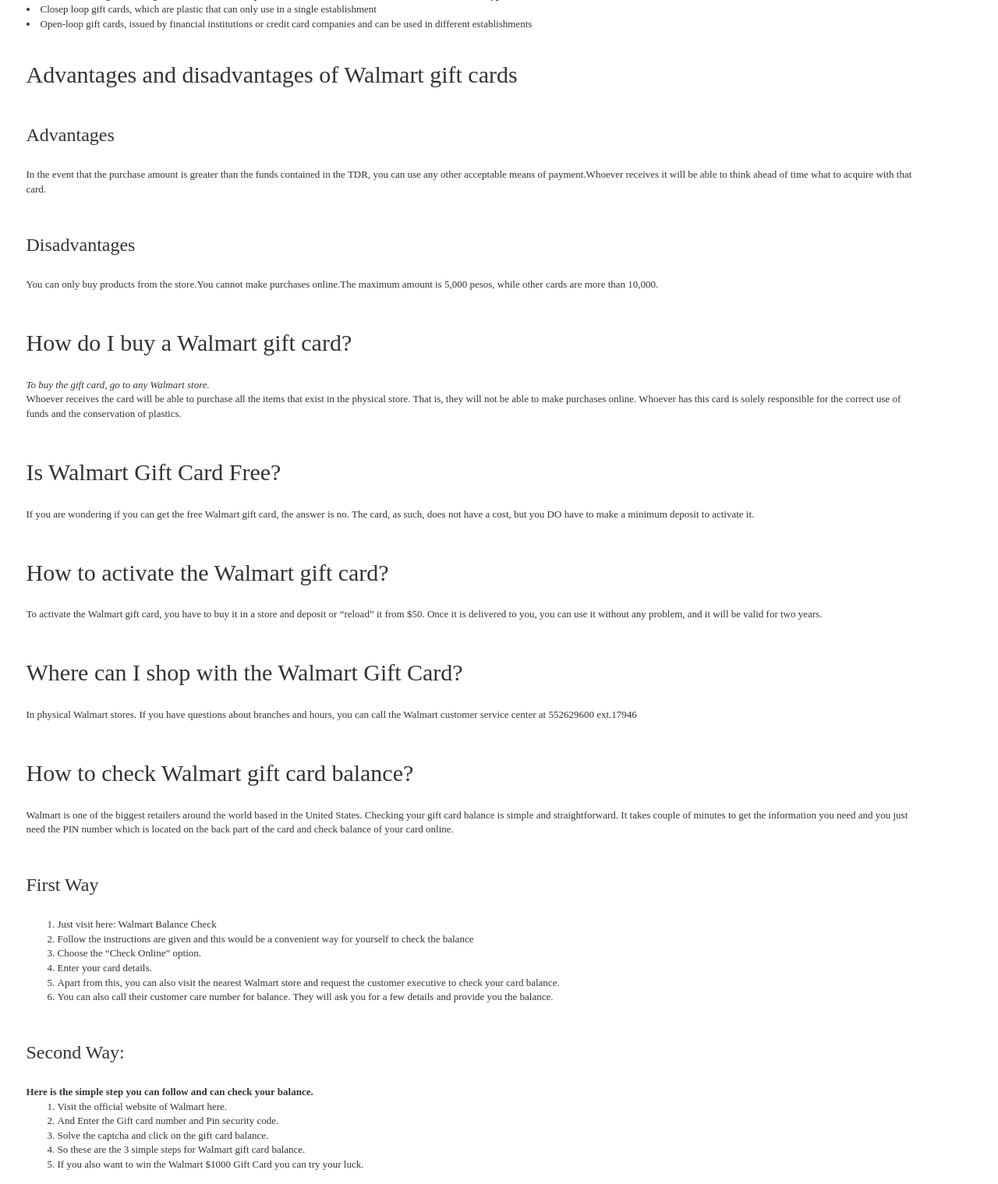
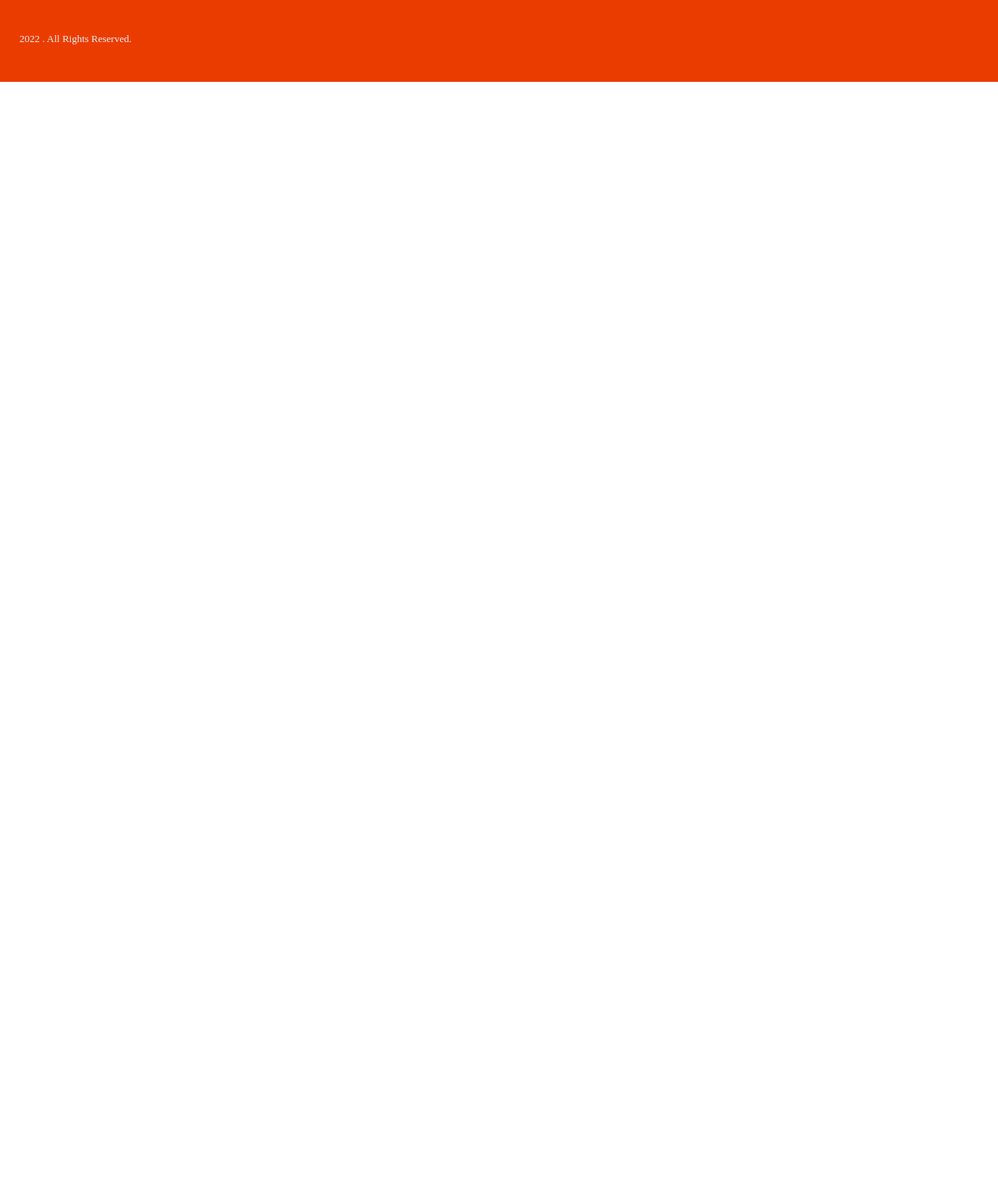
Before and after one commit to walmart-giftcard/walmart-giftcard.github.io, a plain HTML site: page source/_templates/index.html in a window 1280 px wide. Shown: the part 2341-3860 px from the top of the page at 78% size. After the commit the page ends 2446 px from the top, so only its background shows below. Drawn offline with nearby package versions, Linux system fonts and the light colour scheme; files whose address does not match are found by name; a web font is replaced by a local one.

Commit message:
Update index.html

```diff
--- a/source/_templates/index.html
+++ b/source/_templates/index.html
@@ -474,78 +474,6 @@ of the card and check balance of your card online.</p>
 <li>So these are the 3 simple steps for Walmart gift card balance.</li>
 <li>If you also want to win the Walmart $1000 Gift Card you can try your luck.</li>
 </ol>
-<br><h2>What are walmart gift cards?</h2>
-<br>
-<strong>Gift cards are designed to be given to someone on a special occasion. In the Mexican market, there are two types:</strong>
-
-<li>Closep loop gift cards, which are plastic that can only use in a single establishment</li>
-<li>Open-loop gift cards, issued by financial institutions or credit card companies and can be used in different establishments</li>
-<br>
-<h2> Advantages and disadvantages of Walmart gift cards</h2>
-<br>
-<h3>Advantages </h3>
-<br>
-<p>In the event that the purchase amount is greater than the funds contained in the TDR, you can use any other acceptable means of payment.Whoever receives it will be able to think ahead of time what to acquire with that card.</p>
-
-<br>
-
-<h3>Disadvantages </h3>
-<br>
-<p>You can only buy products from the store.You cannot make purchases online.The maximum amount is 5,000 pesos, while other cards are more than 10,000.</p>
-<br>
-
-<h2>How do I buy a Walmart gift card?</h2>
-<br>
-
-<i>To buy the gift card, go to any Walmart store.</i>
-
-<p>Whoever receives the card will be able to purchase all the items that exist in the physical store. That is, they will not be able to make purchases online. Whoever has this card is solely responsible for the correct use of funds and the conservation of plastics.</p>
-
-<br>
-<h2>Is Walmart Gift Card Free?</h2>
-<br>
-<p>If you are wondering if you can get the free Walmart gift card, the answer is no. The card, as such, does not have a cost, but you DO have to make a minimum deposit to activate it. </p>
-<br>
-
-<h2>How to activate the Walmart gift card?</h2>
-<br>
-<p>To activate the Walmart gift card, you have to buy it in a store and deposit or “reload” it from $50. Once it is delivered to you, you can use it without any problem, and it will be valid for two years.</p>
-<br>
-
-<h2>Where can I shop with the Walmart Gift Card?</h2>
-<br>
-<p>In physical Walmart stores. If you have questions about branches and hours, you can call the Walmart customer service center at 552629600 ext.17946</p>
-<br>
-
-<h2>How to check Walmart  gift card balance?</h2>
-<br>
-
- <p>Walmart is one of the biggest retailers around the world based in the United States.  Checking your gift card balance is simple and straightforward. It takes couple of minutes to get the information you need and you just need the PIN number which is located on the back part of the card and check balance of your card online.</p>
-
-<br>
-
-
-<h3>First Way</h3>
-<br>
-<ol>
-<li>Just visit here: Walmart Balance Check</li>
-<li>Follow the instructions are given and this would be a convenient way for yourself to check the balance</li>
-<li>Choose the “Check Online” option.</li>
-<li>Enter your card details.</li>
-<li>Apart from this, you can also visit the nearest Walmart store and request the customer executive to check your card balance.</li>
-<li>You can also call their customer care number for balance. They will ask you for a few details and provide you the balance.</li>
-</ol>
-<br>
-<h3>Second Way:</h3>
-<br>
-<strong>Here is the simple step you can follow and can check your balance.</strong>
-<ol>
-<li>Visit the official website of Walmart here.</li>
-<li>And Enter the Gift card number and Pin security code.</li>
-<li>Solve the captcha and click on the gift card balance.</li>
-<li>So these are the 3 simple steps for Walmart gift card balance.</li>
-<li>If you also want to win the Walmart $1000 Gift Card you can try your luck.</li>
-</ol>
 <br>
          </div>
   </div>
```
